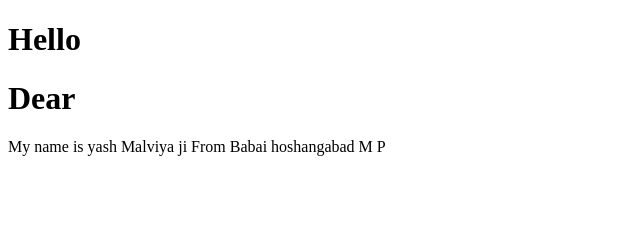
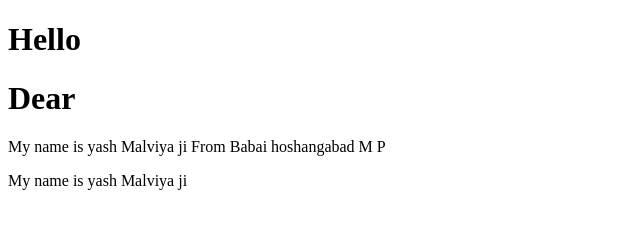
Before and after one commit to yash8461/GitGit, a plain HTML site: page index.html in a window 1280 px wide. Shown: the whole page, without its empty margins (0-640 px from the left). Drawn offline with Linux system fonts and the light colour scheme.

Commit message:
Update index.html

```diff
--- a/index.html
+++ b/index.html
@@ -9,6 +9,8 @@
     <h1>Hello</h1>
     <h1>Dear</h1>
     <p>My name is yash Malviya ji From Babai hoshangabad M P</p>
+      <p>My name is yash Malviya ji</p>
+
 
 </body>
 </html>
```
